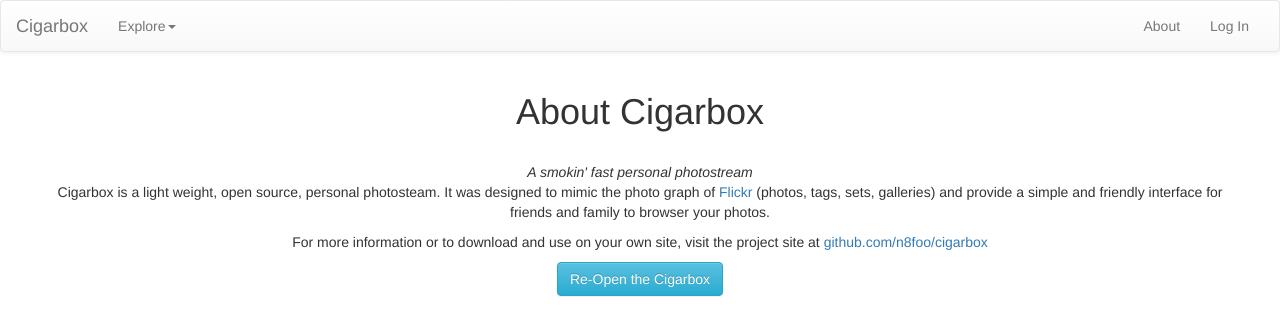
After one commit to n8foo/cigarbox, a Flask app: template templates/about.html in a window 1280 px wide. The commit adds this page. Shown: the top 336 px of the page. Run offline with Flask 2, Linux system fonts and the light colour scheme; the template is opened without the code that fills it, so the values that code supplies are empty; some libraries are stand-ins or nearby versions.

Commit message:
various template updates to work on a real server, kinda

```diff
--- a/templates/404.html
+++ b/templates/404.html
@@ -14,9 +14,6 @@
           <a href="" class="btn btn-large btn-info"><i class="icon-home icon-white"></i>Re-Open the Cigarbox</a>
         </div>
         <br />
-      <div class="thumbnail">
-        <center><h2>Recent Content :</h2></center>
-      </div>
     </div>
   </div>
 </div>
--- /dev/null
+++ b/templates/about.html
@@ -0,0 +1,22 @@
+{% extends "layout.html" %}
+{% block body %}
+<style>
+.center {text-align: center; margin-left: auto; margin-right: auto; margin-bottom: auto; margin-top: auto;}
+</style>
+<div class="container">
+  <div class="row">
+    <div class="span12">
+      <div class="hero-unit center">
+          <h1>About Cigarbox</h1>
+          <br/>
+          <i>A smokin' fast personal photostream</i>
+          <p>Cigarbox is a light weight, open source, personal photosteam.
+            It was designed to mimic the photo graph of <a href='http://flickr.com'>Flickr</a> (photos, tags, sets, galleries) and provide a simple and friendly interface for friends and family to browser your photos.</p>
+          <p>For more information or to download and use on your own site, visit the project site at <a href='http://github.com/n8foo/cigarbox/'>github.com/n8foo/cigarbox</a></p>
+          <a href="" class="btn btn-large btn-info"><i class="icon-home icon-white"></i>Re-Open the Cigarbox</a>
+        </div>
+        <br />
+    </div>
+  </div>
+</div>
+{% endblock %}
--- a/templates/layout.html
+++ b/templates/layout.html
@@ -8,6 +8,7 @@
     <title>CigarBox</title>
     <!-- Latest compiled and minified CSS -->
     <link rel="stylesheet" href="//netdna.bootstrapcdn.com/bootstrap/3.1.1/css/bootstrap.min.css">
+    <base href="{{config['SITEURL']}}">
 
     <!-- Optional theme -->
     <link rel="stylesheet" href="//netdna.bootstrapcdn.com/bootstrap/3.1.1/css/bootstrap-theme.min.css">
@@ -31,35 +32,26 @@
         <span class="icon-bar"></span>
         <span class="icon-bar"></span>
       </button>
-      <a class="navbar-brand" href="/">Cigarbox</a>
+      <a class="navbar-brand" href="">Cigarbox</a>
     </div>
 
     <!-- Collect the nav links, forms, and other content for toggling -->
     <div class="collapse navbar-collapse" id="bs-example-navbar-collapse-1">
       <ul class="nav navbar-nav">
-
         <li class="dropdown">
           <a href="#" class="dropdown-toggle" data-toggle="dropdown">Explore<b class="caret"></b></a>
           <ul class="dropdown-menu">
-            <li><a href="/tags">Tags</a></li>
-            <li><a href="/photosets">Photosets</a></li>
-            <li><a href="#">Galleries</a></li>
+            <li><a href="tags">Tags</a></li>
+            <li><a href="photosets">Photosets</a></li>
             <li class="divider"></li>
-            <li><a href="/photostream">Photostream</a></li>
+            <li><a href="photostream">Photostream</a></li>
           </ul>
         </li>
       </ul>
-      <form class="navbar-form navbar-left" role="search" action='#'>
-        <div class="form-group">
-          <input type="text" name='string' class="form-control" placeholder="Search Tags">
-        </div>
-        <button type="submit" class="btn btn-default">Submit</button>
-      </form>
       <ul class="nav navbar-nav navbar-right">
-      {% for message in get_flashed_messages() %}
+        <li><a href='about'>About</a>
+        {% for message in get_flashed_messages() %}
         <li class=flash>{{ message }}</li>
-      {% endfor %}
-        <li>{% if not session.logged_in %}<a href="{{ url_for('login') }}">log in</a>{% else %}<a href="{{ url_for('logout') }}">log out</a>{% endif %}</li>
         <li class="dropdown">
           <a href="#" class="dropdown-toggle" data-toggle="dropdown">Dropdown <b class="caret"></b></a>
           <ul class="dropdown-menu">
@@ -70,6 +62,8 @@
             <li><a href="#">Separated link</a></li>
           </ul>
         </li>
+        {% endfor %}
+        <li>{% if not session.logged_in %}<a href="{{ url_for('login') }}">Log In</a>{% else %}<a href="{{ url_for('logout') }}">Log Out</a>{% endif %}</li>
       </ul>
     </div><!-- /.navbar-collapse -->
   </div><!-- /.container-fluid -->
--- a/templates/photos.html
+++ b/templates/photos.html
@@ -2,13 +2,13 @@
 {% block body %}
   <div class="container">
   {% if session.logged_in %}
-  <a href="/photos/{{ photo.id }}/original"><img class='img-responsive' src="https://s3.amazonaws.com/cigarbox/{{ photo.uri }}_b.jpg"></a>
+  <a href="photos/{{ photo.id }}/original"><img class='img-responsive' src="http://s3.amazonaws.com/{{ config.['S3_BUCKET_NAME'] }}/{{ photo.uri }}_b.jpg"></a>
   {% elif not session.logged_in %}
-  <img class='img-responsive' src="https://s3.amazonaws.com/cigarbox/{{ photo.uri }}_b.jpg">
+  <img class='img-responsive' src="http://s3.amazonaws.com/cigarbox/{{ photo.uri }}_b.jpg">
   {% endif %}
   <br>
   {% for tag in tags %}
-  <a href="/tags/{{ tag.tag }}">{{  tag.tag  }}</a>
+  <a href="tags/{{ tag.tag }}">{{  tag.tag  }}</a>
   {% else %}
   No Tags!
   {% endfor %}
--- a/templates/photostream.html
+++ b/templates/photostream.html
@@ -5,7 +5,7 @@
   <div class="row">
     {%- for photo in row %}
     <div class="col-xs-6 col-md-3">
-      <a href="/photos/{{ photo.id }}" class='thumbnail'><img src="https://s3.amazonaws.com/cigarbox/{{ photo.uri }}_n.jpg"></a>
+      <a href="photos/{{ photo.id }}" class='thumbnail'><img src="http://s3.amazonaws.com/{{ config.['S3_BUCKET_NAME'] }}/{{ photo.uri }}_n.jpg"></a>
     </div>
     {% endfor %}
   </div>
--- a/templates/tag_cloud.html
+++ b/templates/tag_cloud.html
@@ -1,7 +1,7 @@
 {% extends "layout.html" %}
 {% block body %}
   {% for tag in tags %}
-    <a href="/tags/{{ tag.tag }}" style="font-size: {{  ( tag.count / 50 ) + 10 }}px;">{{ tag.tag }}</a></font>
+    <a href="tags/{{ tag.tag }}" style="font-size: {{  ( tag.count / 50 ) + 10 }}px;">{{ tag.tag }}</a></font>
   {% else %}
     Unbelievable.  No tags here so far!
   {% endfor %}
```
Also changed, not shown: templates/photo_in_photoset.html (+5 -5 lines), templates/photoset.html (+4 -4 lines), templates/photosets.html (+5 -5 lines).
